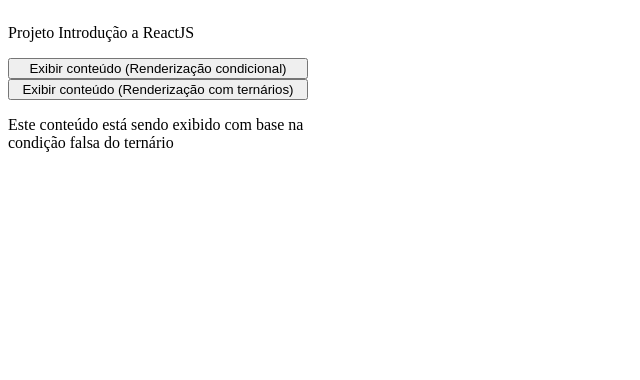
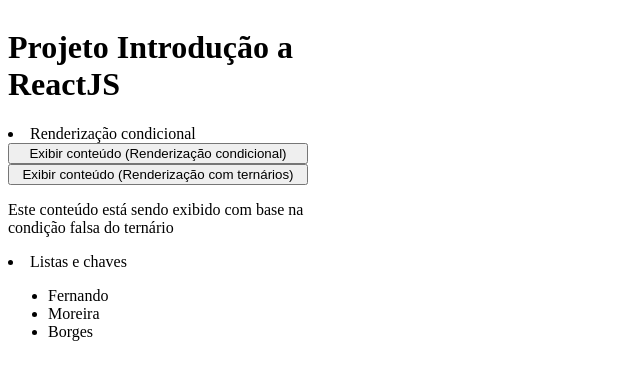
Before and after one commit to Fernandoborgesjr/dio-introduction-reactjs, a React app: page / in a window 1280 px wide. Shown: the top 380 px of the page, without its empty margins (0-640 px from the left). Built offline with nearby package versions, Linux system fonts and the light colour scheme.

Commit message:
Utilização de listas

```diff
--- a/src/App.jsx
+++ b/src/App.jsx
@@ -1,47 +1,15 @@
-import React, { useState } from "react";
-
+import React from "react";
+import ListasChaves from "./ListasChaves";
+import RendericacaoCondicional from "./RenderizacaoCondicional";
 
 const App = () => {
-  const [condicional, setCondicional] = useState(false);
-  const [ternario, setTernario] = useState(false);
-
-  const renderShowConditional = () => {
-    return (
-      <p>Este conteúdo está sendo exibido com base na renderização condicional</p>
-    );
-  };
-
-  const renderShowTrueTernary = () => {
-    return (
-      <p>Este conteúdo está sendo exibido com base na condição verdadeira do ternário </p>
-    );
-  };
-
-  const renderShowFalseTernary = () => {
-    return (
-      <p>Este conteúdo está sendo exibido com base na condição falsa do ternário </p>
-    );
-  };
-
   return (
-    <div style={{ display: "flex", flexDirection: "column", width: "300px"}}>
-      <p>Projeto Introdução a ReactJS</p>
-
-      <button
-        onClick={() => setCondicional(! condicional)}
-      >
-        {`${condicional ? "Ocultar" : "Exibir"} conteúdo (Renderização condicional)`}
-      </button>
-
-      {condicional && renderShowConditional()}
-
-      <button
-        onClick={() => setTernario(! ternario)}
-      >
-        {`${ternario ? "Ocultar" : "Exibir"} conteúdo (Renderização com ternários)`}
-      </button>
-
-      {ternario ? renderShowTrueTernary() : renderShowFalseTernary()}
+    <div style={{ display: "flex", flexDirection: "column", width: "300px" }}>
+      <h1>Projeto Introdução a ReactJS</h1>
+      <li>Renderização condicional</li>
+      <RendericacaoCondicional/>
+      <li>Listas e chaves</li>
+      <ListasChaves/>
     </div>
   );
 };
--- /dev/null
+++ b/src/ListasChaves.jsx
@@ -0,0 +1,34 @@
+import React from "react";
+
+const customers = [
+  {
+    id: 1,
+    nome: 'Fernando'
+  },
+  {
+    id: 2,
+    nome: 'Moreira'
+  },
+  {
+    id: 3,
+    nome: 'Borges'
+  }
+];
+
+const ListasChaves = () => {
+  const renderShowCustomer = (customer) => {
+    return (
+      <li key={`customer-${customer.id}`}>{customer.nome}</li>
+    );
+  };
+
+  return (
+    <div style={{ display: "flex", flexDirection: "column", width: "300px" }}>
+      <ul>
+        {customers.map(renderShowCustomer)}
+      </ul>
+    </div>
+  );
+};
+
+export default ListasChaves;
--- /dev/null
+++ b/src/RenderizacaoCondicional.jsx
@@ -0,0 +1,41 @@
+import React, { useState } from "react";
+
+
+const RendericacaoCondicional = () => {
+  const [condicional, setCondicional] = useState(false);
+  const [ternario, setTernario] = useState(false);
+
+  const renderShowConditional = <p>
+    Este conteúdo está sendo exibido com base na renderização condicional
+  </p>;
+
+  const renderShowTrueTernary = <p>
+    Este conteúdo está sendo exibido com base na condição verdadeira do ternário
+  </p>;
+
+  const renderShowFalseTernary = <p>
+    Este conteúdo está sendo exibido com base na condição falsa do ternário
+  </p>;
+
+  return (
+    <div style={{ display: "flex", flexDirection: "column", width: "300px"}}>
+      <button
+        onClick={() => setCondicional(! condicional)}
+      >
+        {`${condicional ? "Ocultar" : "Exibir"} conteúdo (Renderização condicional)`}
+      </button>
+
+      {condicional && renderShowConditional}
+
+      <button
+        onClick={() => setTernario(! ternario)}
+      >
+        {`${ternario ? "Ocultar" : "Exibir"} conteúdo (Renderização com ternários)`}
+      </button>
+
+      {ternario ? renderShowTrueTernary : renderShowFalseTernary}
+    </div>
+  );
+};
+
+export default RendericacaoCondicional;
```
